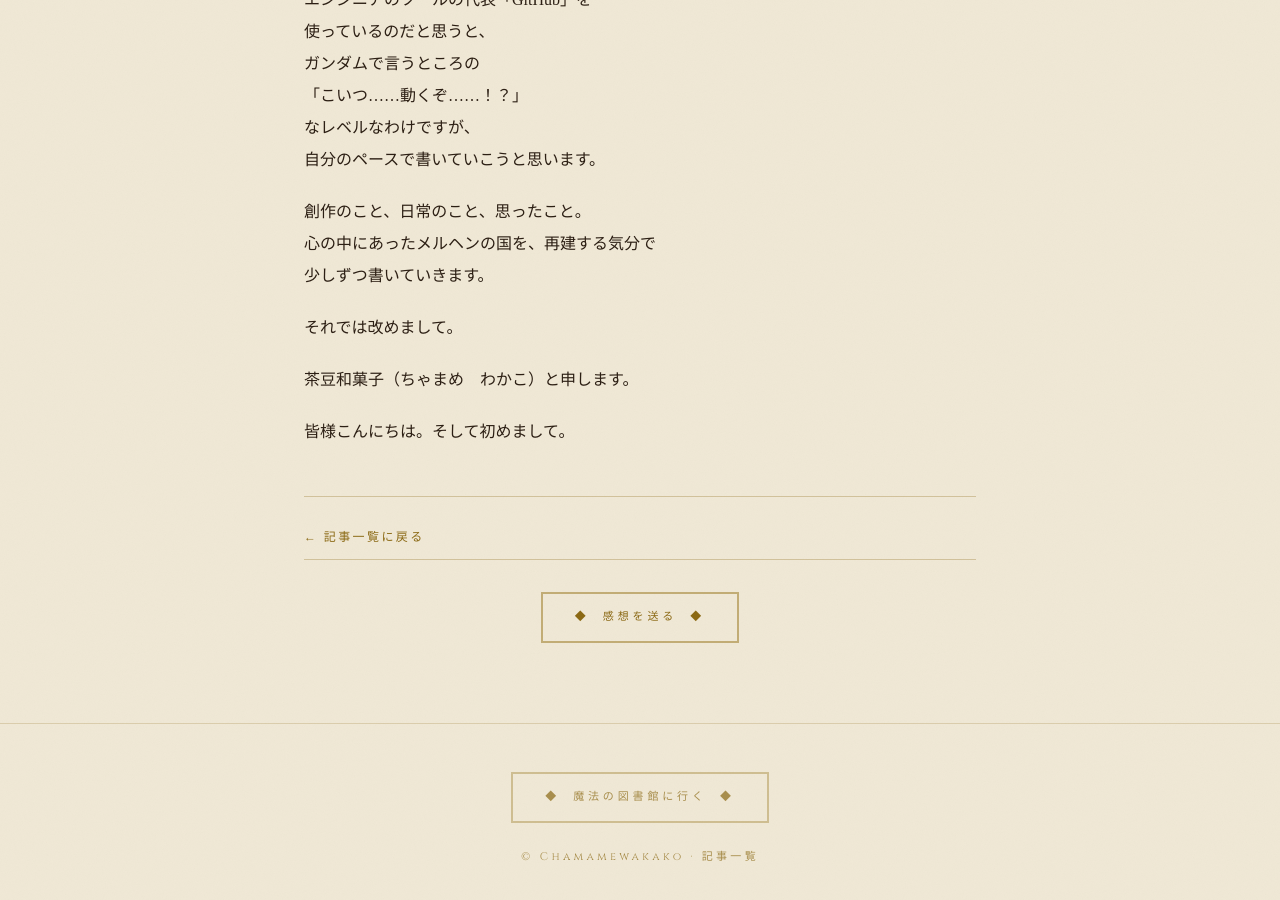
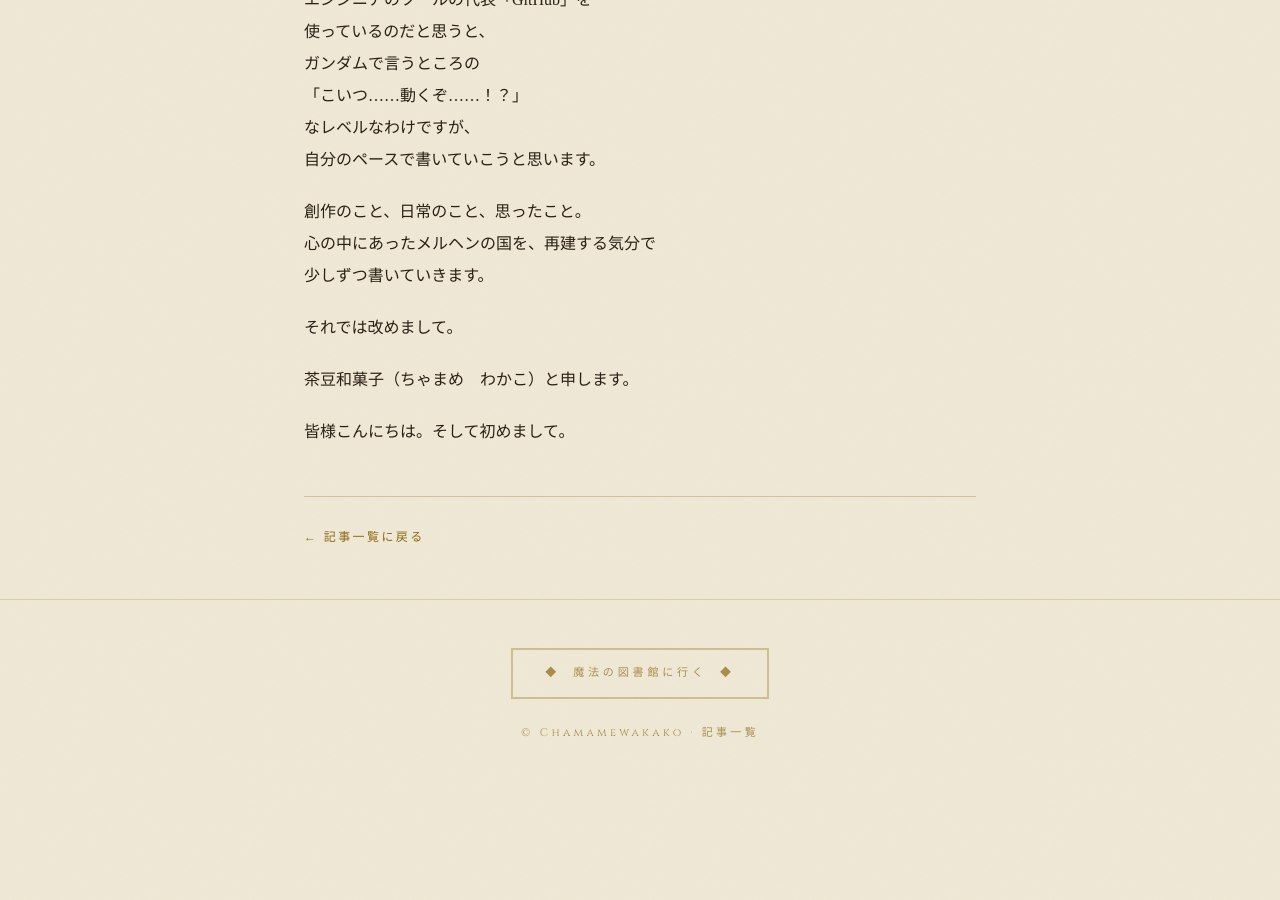
Before and after one commit to Chamamewakako/blog, a Jekyll site: the page built from _posts/2026-02-28-sat-はじめに。.md, in a window 1280 px wide and 900 px high, scrolled down 952 px. Built offline with Jekyll 4.4.1, drawn with Linux system fonts in a browser that asks for light colours; some web fonts are replaced; after the commit the page ends 1728 px from its top, so only the background shows below that.

Commit message:
Update post.html

```diff
--- a/_layouts/post.html
+++ b/_layouts/post.html
@@ -26,17 +26,5 @@ layout: default
     <a href="{{ '/' | relative_url }}" class="back-link">← 記事一覧に戻る</a>
   </footer>
 
-  <div style="text-align:center; padding: 32px 0; border-top: 1px solid rgba(139,105,20,0.3); margin-top: 8px;">
-    <a href="https://marshmallow-qa.com/emiq0nhq8dnsxg3"
-       target="_blank" rel="noopener noreferrer"
-       style="display:inline-flex; align-items:center; gap:14px;
-              padding:13px 32px;
-              border: 2px solid rgba(139,100,0,0.45);
-              font-family:'Cinzel',serif;
-              font-size:11px; letter-spacing:0.35em;
-              color:#8B6914; text-decoration:none;">
-      ◆ &nbsp;感想を送る&nbsp; ◆
 
-    </a>
-  </div>
 </article>
```
